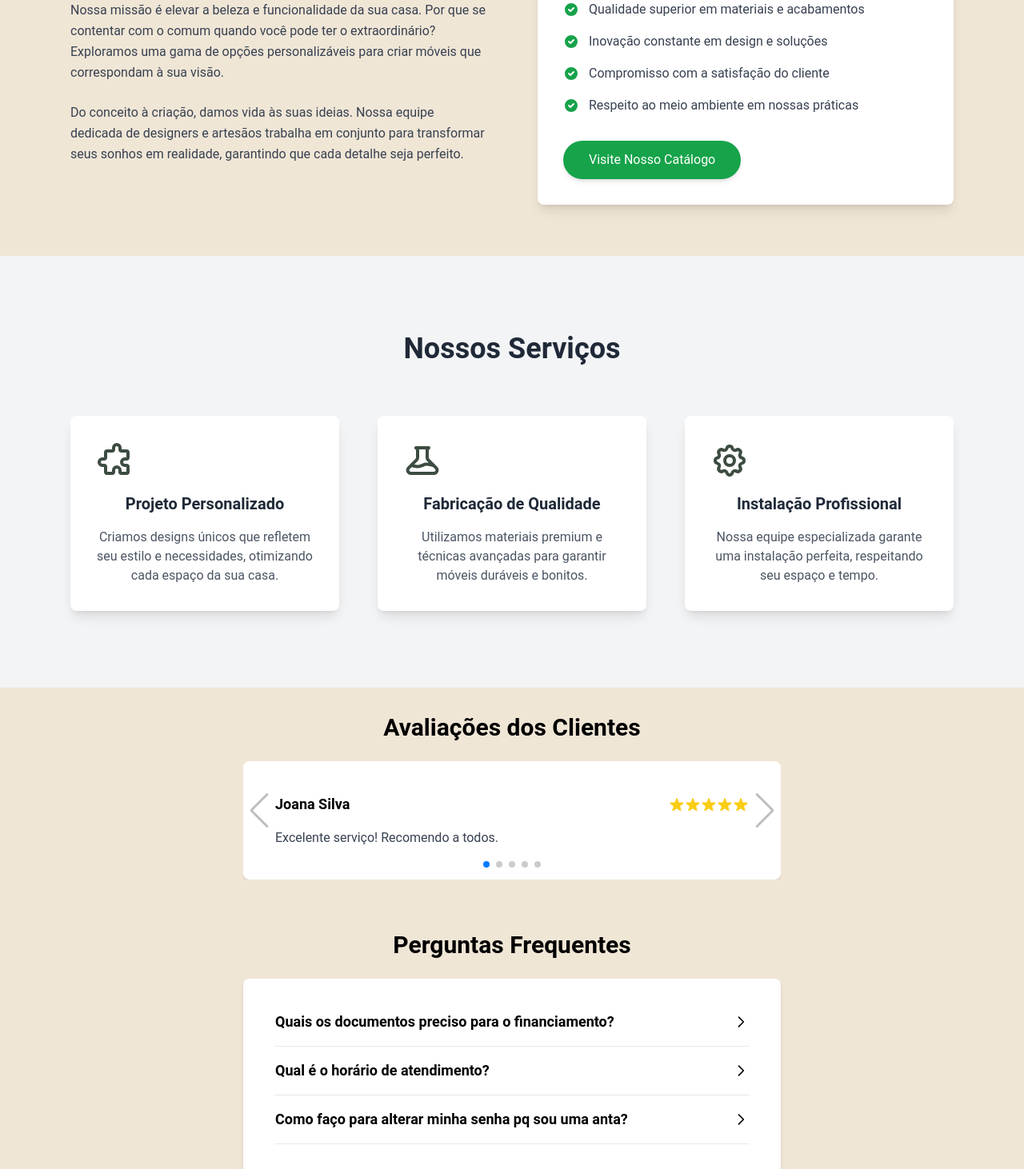
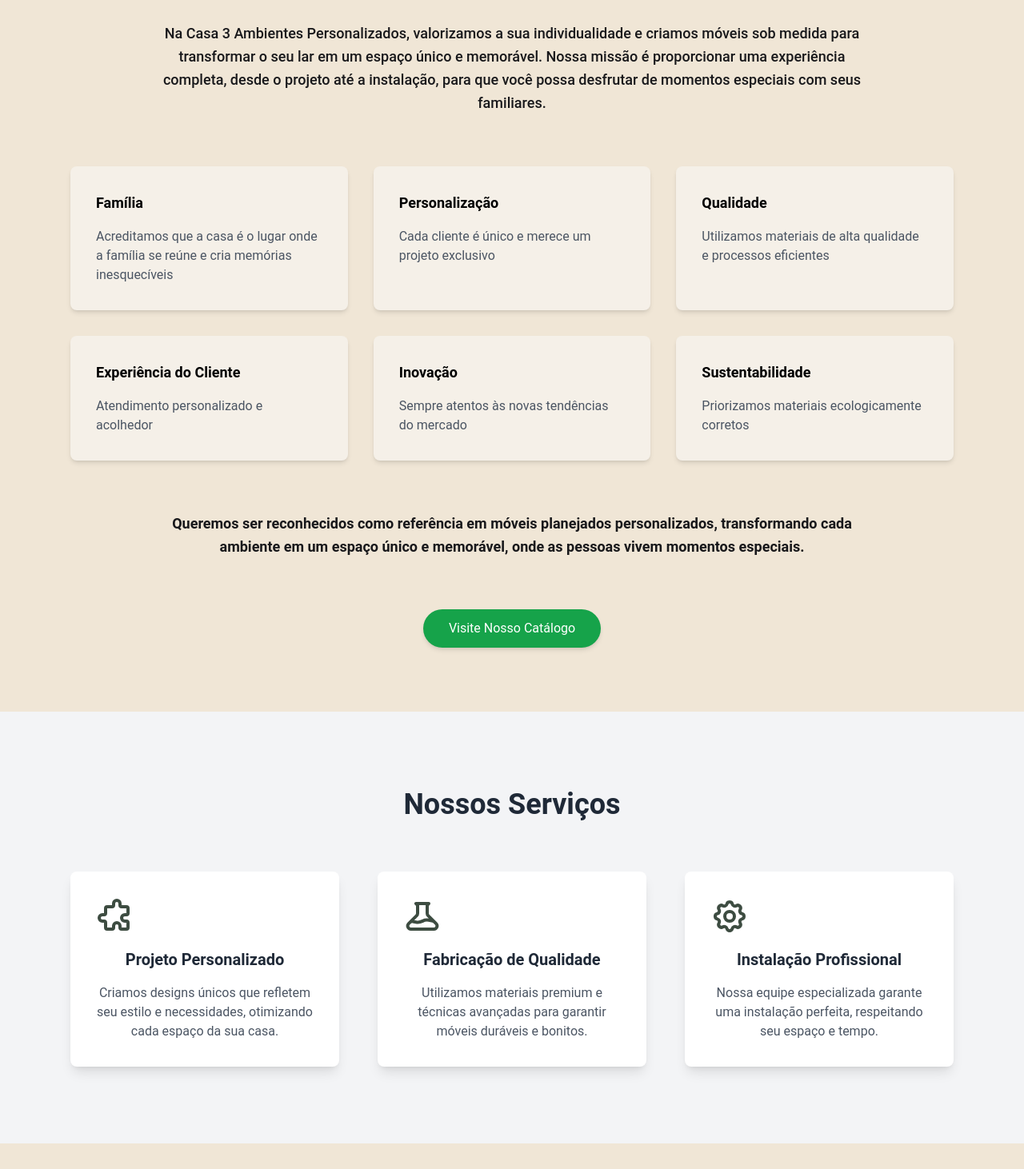
Before and after one commit to GeancarloBastos/ProjetoCasa3, a Next.js app in the folder front/: page / in a window 1280 px wide. Shown: the part 1160-2622 px from the top of the page at 80% size. Built offline with nearby package versions, Linux system fonts and the light colour scheme.

Commit message:
Alteração em COISA P DEDEU

```diff
--- a/front/src/app/globals.css
+++ b/front/src/app/globals.css
@@ -2,29 +2,27 @@
 @tailwind components;
 @tailwind utilities;
 
-.swiper {
-  .swiper-button-next,
-  .swiper-button-prev {
-    color: gray;
-    opacity: 0.5;
-    width: 20px;
-    height: 20px;
-  }
-};
-.swiper {
-  .button-next:hover,
-  .button-prev:hover {
-    opacity: 5;
-  }
-};
-.avaliacoes-swiper .swiper-button-next,
-.avaliacoes-swiper .swiper-button-prev {
-  color: rgba(0, 0, 0, 0.5);
-  transition: color 0.3s;
-  width: 5px;
-  height: 5px;
+.swiper-button-next,
+.swiper-button-prev {
+    width: 40px !important;
+    height: 40px !important;
+    color: #666 !important;
 }
-.avaliacoes-swiper .swiper-button-next:hover,
-.avaliacoes-swiper .swiper-button-prev:hover {
-  color: rgba(0, 0, 0, 0.8);
-};
+
+.swiper-button-next::after,
+.swiper-button-prev::after {
+    font-size: 20px !important;
+    font-weight: bold !important;
+}
+
+.swiper-button-next:hover,
+.swiper-button-prev:hover {
+    color: #333 !important;
+}
+
+.swiper-button-prev {
+    left: -5px !important;
+}
+.swiper-button-next {
+    right: -5px !important;
+}
--- a/front/src/app/orcamento/page.tsx
+++ b/front/src/app/orcamento/page.tsx
@@ -11,18 +11,12 @@ import { useClienteStore } from "@/context/cliente";
 interface FormInputs {
   // Informações do Ambiente
   ambiente: string;
-  metragem: number;
-  altura: number;
-  largura: number;
-  profundidade: number;
 
   // Detalhes do Projeto
   itens: string[];
   cores: string[];
   acabamento: string;
-  iluminacao: boolean;
-  gavetas: boolean;
-  portas: boolean;
+  adicionais: string[];
 
   // Informações Adicionais
   observacoes: string;
@@ -70,6 +64,13 @@ const cores = [
     "Acetinado",
     "Texturizado",
     "Alto Brilho",
+    "Laca",
+    "Verniz",
+    "Porta Americana",
+    "Vidro Reflecta Bronze",
+    "Vidro Incolor",
+    "Vidro Canelado",
+    "Espelho",
   ];
 
   const moveis = [
@@ -83,6 +84,37 @@ const cores = [
     { id: 8, nome: "Cama Planejada" },
     { id: 9, nome: "Mesa" },
     { id: 10, nome: "Painel TV" },
+    { id: 11, nome: "Armários Inferiores Suspensos" },
+    { id: 12, nome: "Armários Inferiores com pés de mdf" },
+    { id: 13, nome: "Armários Superiores com pés para por granito" },
+  ];
+
+  const adicionais = [
+    { id: 1, nome: "Puxadores" },
+    { id: 2, nome: "Rodapé" },
+    { id: 3, nome: "Pedras" },
+    { id: 4, nome: "Gavetas" },
+    { id: 5, nome: "Portas" },
+    { id: 6, nome: "Corrediças" },
+    { id: 7, nome: "Dobradiças" },
+    { id: 8, nome: "Prateleiras" },
+    { id: 9, nome: "Nichos" },
+    { id: 10, nome: "Vidros" },
+    { id: 11, nome: "Espelhos" },
+    { id: 12, nome: "Iluminação" },
+    { id: 13, nome: "Vidro Temperado" },
+    { id: 14, nome: "Vidro Canelado" },
+    { id: 15, nome: "Vidro Incolor" },
+    { id: 16, nome: "Vidro Reflecta Bronze" },
+    { id: 17, nome: "Divisória" },
+    { id: 18, nome: "Porta de Correr" },
+    { id: 19, nome: "Porta de Abrir" },
+    { id: 20, nome: "Porta de Correr com Espelho" },
+    { id: 21, nome: "Porta de Correr com Vidro" },
+    { id: 22, nome: "Porta de Correr com Vidro Reflecta Bronze" },
+    { id: 23, nome: "Porta de Correr com Vidro Incolor" },
+    { id: 24, nome: "Porta de Correr com Vidro Canelado" },
+    { id: 25, nome: "Porta de Correr com Vidro Temperado" },
   ];
 
   const faixasPreco = [
@@ -235,7 +267,7 @@ const cores = [
 
           <div className="grid grid-cols-1 md:grid-cols-2 gap-6">
             <div>
-              <label className="block text-sm font-medium text-gray-700 mb-1">
+              <label className="block text-sm font-semibold text-gray-700 mb-1">
                 Tipo de Ambiente
               </label>
               <select
@@ -251,60 +283,6 @@ const cores = [
                 <p className="mt-1 text-sm text-red-600">{errors.ambiente.message}</p>
               )}
             </div>
-
-            <div>
-              <label className="block text-sm font-medium text-gray-700 mb-1">
-                Metragem (m²)
-              </label>
-              <input
-                type="number"
-                step="0.01"
-                {...register("metragem", {
-                  required: "Informe a metragem",
-                  min: { value: 1, message: "Metragem mínima de 1m²" }
-                })}
-                className="w-full p-2 border border-gray-300 rounded-md focus:ring-blue-500 focus:border-blue-500"
-              />
-              {errors.metragem && (
-                <p className="mt-1 text-sm text-red-600">{errors.metragem.message}</p>
-              )}
-            </div>
-
-            <div>
-              <label className="block text-sm font-medium text-gray-700 mb-1">
-                Altura (m)
-              </label>
-              <input
-                type="number"
-                step="0.01"
-                {...register("altura", { required: "Informe a altura" })}
-                className="w-full p-2 border border-gray-300 rounded-md focus:ring-blue-500 focus:border-blue-500"
-              />
-            </div>
-
-            <div>
-              <label className="block text-sm font-medium text-gray-700 mb-1">
-                Largura (m)
-              </label>
-              <input
-                type="number"
-                step="0.01"
-                {...register("largura", { required: "Informe a largura" })}
-                className="w-full p-2 border border-gray-300 rounded-md focus:ring-blue-500 focus:border-blue-500"
-              />
-            </div>
-
-            <div>
-              <label className="block text-sm font-medium text-gray-700 mb-1">
-                Profundidade (m)
-              </label>
-              <input
-                type="number"
-                step="0.01"
-                {...register("profundidade", { required: "Informe a profundidade" })}
-                className="w-full p-2 border border-gray-300 rounded-md focus:ring-blue-500 focus:border-blue-500"
-              />
-            </div>
           </div>
         </div>
 
@@ -313,7 +291,7 @@ const cores = [
 
           <div className="space-y-6">
             <div>
-              <label className="block text-sm font-medium text-gray-700 mb-2">
+              <label className="block text-sm font-semibold text-gray-700 mb-2">
                 Móveis Desejados
               </label>
               <div className="grid grid-cols-2 md:grid-cols-3 gap-4">
@@ -332,7 +310,7 @@ const cores = [
             </div>
 
             <div>
-              <label className="block text-sm font-medium text-gray-700 mb-2">
+              <label className="block text-sm font-semibold text-gray-700 mb-2">
                 Cores Preferidas
               </label>
               <div className="grid grid-cols-2 md:grid-cols-4 gap-4">
@@ -351,7 +329,7 @@ const cores = [
             </div>
 
             <div>
-              <label className="block text-sm font-medium text-gray-700 mb-2">
+              <label className="block text-sm font-semibold text-gray-700 mb-2">
                 Tipo de Acabamento
               </label>
               <select
@@ -365,33 +343,21 @@ const cores = [
               </select>
             </div>
 
-            <div className="grid grid-cols-1 md:grid-cols-3 gap-4">
-              <label className="flex items-center space-x-2">
-                <input
-                  type="checkbox"
-                  {...register("iluminacao")}
-                  className="rounded border-gray-300 text-blue-600 focus:ring-blue-500"
-                />
-                <span className="text-sm text-gray-700">Iluminação LED</span>
-              </label>
-
-              <label className="flex items-center space-x-2">
-                <input
-                  type="checkbox"
-                  {...register("gavetas")}
-                  className="rounded border-gray-300 text-blue-600 focus:ring-blue-500"
-                />
-                <span className="text-sm text-gray-700">Gavetas</span>
-              </label>
-
-              <label className="flex items-center space-x-2">
-                <input
-                  type="checkbox"
-                  {...register("portas")}
-                  className="rounded border-gray-300 text-blue-600 focus:ring-blue-500"
-                />
-                <span className="text-sm text-gray-700">Portas</span>
-              </label>
+            <div className="block text-sm text-gray-700 mb-2">
+              <label className="block text-sm font-semibold text-gray-700 mb-2">Adicionais</label>
+              <div className="grid grid-cols-2 md:grid-cols-4 gap-4">
+                {adicionais.map(adc => (
+                <label key={adc.id} className="flex items-center space-x-2">
+                    <input
+                      type="checkbox"
+                      {...register("adicionais")}
+                      value={adc.id}
+                      className="rounded border-gray-300 text-blue-600 focus:ring-blue-500"
+                    />
+                    <span className="text-sm text-gray-700">{adc.nome}</span>
+                  </label>
+                ))}
+              </div>
             </div>
           </div>
         </div>
--- a/front/src/app/page.tsx
+++ b/front/src/app/page.tsx
@@ -40,47 +40,81 @@ export default function Page() {
         <div className="">
           <Carousel />
         </div>
-        <section id="about" className="bg-colorc3bege py-16">
+        <section id="about" className="bg-colorc3bege py-20">
           <div className="container mx-auto px-6 max-w-6xl">
-            <h2 className="text-4xl font-bold mb-12 text-gray-800 text-center">Sobre Nós</h2>
-            <div className="grid grid-cols-1 lg:grid-cols-2 gap-16">
-              <div className="space-y-6">
-                <p className="text-gray-700 leading-relaxed">
-                  Na Casa 3 Ambientes Personalizados, nossa paixão é transformar espaços em lares extraordinários. Especializamo-nos em móveis planejados que não apenas otimizam cada ambiente, mas também refletem a personalidade única de nossos clientes.
-                </p>
-                <p className="text-gray-700 leading-relaxed">
-                  Nossa missão é elevar a beleza e funcionalidade da sua casa. Por que se contentar com o comum quando você pode ter o extraordinário? Exploramos uma gama de opções personalizáveis para criar móveis que correspondam à sua visão.
-                </p>
-                <p className="text-gray-700 leading-relaxed">
-                  Do conceito à criação, damos vida às suas ideias. Nossa equipe dedicada de designers e artesãos trabalha em conjunto para transformar seus sonhos em realidade, garantindo que cada detalhe seja perfeito.
+            <h2 className="text-4xl font-bold mb-12 text-zinc-900 text-center">Sobre Nós</h2>
+
+            <div className="max-w-4xl mx-auto mb-16 space-y-6 text-lg font-medium">
+              <p className="text-zinc-900 leading-relaxed text-center text-xl font-semibold">
+                <span className="underline font-bold text-2xl text-black">Nossa missão</span> é conectar as pessoas com seus lares através de móveis planejados que promovem
+                o bem-estar e a harmonia familiar. Buscamos criar ambientes que inspirem momentos de alegria,
+                conforto e união.
+              </p>
+              <p className="text-zinc-900 leading-relaxed text-center">
+                Na Casa 3 Ambientes Personalizados, valorizamos a sua individualidade e criamos móveis
+                sob medida para transformar o seu lar em um espaço único e memorável. Nossa missão é proporcionar
+                uma experiência completa, desde o projeto até a instalação, para que você possa desfrutar
+                de momentos especiais com seus familiares.
+              </p>
+
+            </div>
+
+            <div className="grid grid-cols-1 md:grid-cols-2 lg:grid-cols-3 gap-8">
+              <div className="bg-cards p-8 rounded-lg shadow-md">
+                <h3 className="font-semibold mb-4 text-lg">Família</h3>
+                <p className="text-gray-600">
+                  Acreditamos que a casa é o lugar onde a família se reúne e cria memórias inesquecíveis
                 </p>
               </div>
-              <div className="bg-white p-8 rounded-lg shadow-lg">
-                <h3 className="text-2xl font-semibold mb-6 text-gray-800">Nossos Valores</h3>
-                <ul className="space-y-4">
-                  {[
-                    "Personalização em cada projeto",
-                    "Qualidade superior em materiais e acabamentos",
-                    "Inovação constante em design e soluções",
-                    "Compromisso com a satisfação do cliente",
-                    "Respeito ao meio ambiente em nossas práticas"
-                  ].map((valor, index) => (
-                    <li key={index} className="flex items-center text-gray-700">
-                      <svg className="w-5 h-5 mr-3 text-green-600" fill="currentColor" viewBox="0 0 20 20">
-                        <path fillRule="evenodd" d="M10 18a8 8 0 100-16 8 8 0 000 16zm3.707-9.293a1 1 0 00-1.414-1.414L9 10.586 7.707 9.293a1 1 0 00-1.414 1.414l2 2a1 1 0 001.414 0l4-4z" clipRule="evenodd" />
-                      </svg>
-                      {valor}
-                    </li>
-                  ))}
-                </ul>
-                <div className="mt-8">
-                  <a href="./catalogo" className="bg-green-600 text-white px-8 py-3 rounded-full hover:bg-colorc3 transition duration-300 shadow-md inline-block text-center">
-                    Visite Nosso Catálogo
-                  </a>
-                </div>
+
+              <div className="bg-cards p-8 rounded-lg shadow-md">
+                <h3 className="font-semibold mb-4 text-lg">Personalização</h3>
+                <p className="text-gray-600">
+                  Cada cliente é único e merece um projeto exclusivo
+                </p>
+              </div>
+
+              <div className="bg-cards p-8 rounded-lg shadow-md">
+                <h3 className="font-semibold mb-4 text-lg">Qualidade</h3>
+                <p className="text-gray-600">
+                  Utilizamos materiais de alta qualidade e processos eficientes
+                </p>
+              </div>
+
+              <div className="bg-cards p-8 rounded-lg shadow-md">
+                <h3 className="font-semibold mb-4 text-lg">Experiência do Cliente</h3>
+                <p className="text-gray-600">
+                  Atendimento personalizado e acolhedor
+                </p>
+              </div>
+
+              <div className="bg-cards p-8 rounded-lg shadow-md">
+                <h3 className="font-semibold mb-4 text-lg">Inovação</h3>
+                <p className="text-gray-600">
+                  Sempre atentos às novas tendências do mercado
+                </p>
+              </div>
+
+              <div className="bg-cards p-8 rounded-lg shadow-md">
+                <h3 className="font-semibold mb-4 text-lg">Sustentabilidade</h3>
+                <p className="text-gray-600">
+                  Priorizamos materiais ecologicamente corretos
+                </p>
               </div>
             </div>
+
           </div>
+              <div className="max-w-4xl mx-auto mb-16 mt-16 space-y-6 text-lg font-semibold">
+                <p className="text-zinc-900 leading-relaxed text-center">
+                  Queremos ser reconhecidos como referência em móveis planejados personalizados, transformando
+                  cada ambiente em um espaço único e memorável, onde as pessoas vivem momentos especiais.
+                </p>
+              </div>
+            <div className="text-center mt-12">
+              <a href="./catalogo" className="bg-green-600 text-white px-8 py-3 rounded-full hover:bg-colorc3 transition duration-300 shadow-md inline-block">
+                Visite Nosso Catálogo
+              </a>
+            </div>
         </section>
 
         <section id="services" className="bg-gray-100 py-24">
--- a/front/src/components/Avaliacoes.tsx
+++ b/front/src/components/Avaliacoes.tsx
@@ -35,7 +35,7 @@ const reviews = [
 
 export default function Avaliacoes() {
   return (
-    <div className="max-w-2xl mx-auto py-8">
+    <div className="max-w-2xl mx-auto py-8 mt-16">
       <h2 className="text-3xl font-bold mb-6 text-center">Avaliações dos Clientes</h2>
       <Swiper
         className='avaliacoes-swiper'
@@ -48,7 +48,7 @@ export default function Avaliacoes() {
       >
         {reviews.map((review, index) => (
           <SwiperSlide key={index}>
-            <div className="bg-white shadow-md rounded-lg p-10">
+            <div className="bg-colorc3brancobg shadow-md rounded-lg p-10">
               <div className="flex items-center mb-4">
                 <div className="text-lg font-semibold">{review.name}</div>
                 <div className="ml-auto flex">
--- a/front/src/components/Faq.tsx
+++ b/front/src/components/Faq.tsx
@@ -2,17 +2,33 @@ import React, { useState } from 'react';
 
 const faqData = [
   {
-    question: "Quais os documentos preciso para o financiamento?",
-    answer: "Você pode entrar em contato com o suporte através do nosso formulário de contato ou pelo telefone disponível em nosso site.",
+    question: "Formas de Pagamento",
+    answer: "A vista, podendo pagar todo na assinatura do contrato com desconto, ou 60% na assinatura do contrato e 40% no dia que começar a montagem. Financiamento em até 36x com entrada para até 150 dias (mediante aprovação de crédito). Parcelamento no cartao em até 18x. Parcelamento em até 10x sem juros (no cartão ou no boleto). Pagamento antecipado (para aqueles que compraram na planta pode ir pagando antecipado uma parcela que achar adequado, e não terá juros e nem reajuste pelo prazo de 12 meses. para prazos maiores, também não terá juros, apenas o reajuste do material).",
   },
   {
-    question: "Qual é o horário de atendimento?",
-    answer: "Nosso horário de atendimento é de segunda a sexta, das 9h às 18h.",
+    question: "Qual é o prazo de entrega?",
+    answer: "Entregamos montado em até 45 dias corridos.",
   },
   {
-    question: "Como faço para alterar minha senha pq sou uma anta?",
-    answer: "Para alterar sua senha, acesse a seção de configurações da sua conta e siga as instruções.",
+    question: "Pode atrasar a entrega?",
+    answer: "Nós garantimos que a entrega seja feita em até 45 dias corridos.  o que pode ocorrer se tiver alguma assistência de alguma peça que tenha vindo danificada, ou tenha sido danificada na montagem prestamos assistência em até 15 dias. mas deixamos todos os móveis prontos, apenas aguardamos a assistência.",
   },
+  {
+    question: "Como funciona o projeto?",
+    answer: "Nosso projeto é gratuito, fazemos todo o processo de design de interiores, inclusive ajudamos na escolha de acabamentos, cores, cortinas, papel de parede, decoração. Primeiro temos uma conversa com o cliente, que vai nos passar todas as informações necessárias para fazermos o projeto. medidas, plantas, inspirações, podem nos enviar audios, gostamos da conversa diretamente com nossos clientes, sabemos que esse momento de escolhas tem que ficar bem alinhado para ficar um projeto personalizado e exclusivo para cada gosto. Depois de todas as informações colhida, vamos para a parte da execução do projeto, entao marcamos a apresentação, é aquela hora que o cliente vem até a loja, toma um café gostoso, e definimos os detalhes. Se tiver alguma alteração no projeto marcamos uma nova apresentação e depois finalizamos o contrato, conferimos as medidas, e enviamos o pedido para a fábrica. Pronto é só aguardar, que em torno de 30 dias em média estamos agendando a montagem. Aí é só relaxar que tudo dará certo. só acompanhamos toda a montagem, e depois fazemos uma vistoria, se ficar alguma pendência, ajustamos para entregar e arrumar alguma coisa em até 15 dias. E por fim assinamos o termo de entrega final. Então a garantia de 5 anos para defeito de fábrica começa a correr!",
+  },
+  {
+    question: "Posso tirar foto do projeto para mostrar para meu conjuge? Ou vocês enviam uma foto pelo whats?",
+    answer: "Enviamos sim! Aí pedimos um adiantamento de R$150,00 por ambiente para enviar. Depois não se preocupe, esse valor será abatido do valor restante. Caso não feche o projeto com a gente esse valor fica como pagamento do projeto, que é cobrado apenas nesses casos.",
+  },
+  {
+    question: "Como funciona o financiamento?",
+    answer: "Trabalhamos com duas financieras a losango e o santander. Nossa taxa de juros variam de 2.5 até 2.95% ao mês enviamos os dados do cliente direto para o site dos bancos, e na hora recebemos a resposta sobre a aprovação do crédito. Depois é só formalizar a venda fazer a assinatura eletrônica.",
+  },
+  {
+  question: "Quais documentos que precisa para o financiamento?",
+  answer: "Nome completo, rg com data de expedição, cpf, nome da mãe, endereço, email, telefone e renda mensal",
+},
 ];
 
 export default function FAQ() {
@@ -23,9 +39,9 @@ export default function FAQ() {
   };
 
   return (
-    <div className="max-w-2xl mx-auto py-8">
+    <div className="max-w-2xl mx-auto py-8 mb-16 mt-10">
       <h2 className="text-3xl font-bold mb-6 text-center">Perguntas Frequentes</h2>
-      <div className="space-y-4 bg-white shadow-md rounded-lg p-10">
+      <div className="space-y-4 bg-colorc3brancobg shadow-md rounded-lg p-10">
         {faqData.map((item, index) => (
           <div key={index} className="border-b border-gray-200 pb-4">
             <button
--- a/front/src/components/Header.tsx
+++ b/front/src/components/Header.tsx
@@ -20,7 +20,7 @@ export function Header() {
   return (
     <nav className="bg-zinc-900">
       <div className="max-w-7xl mx-auto px-4 sm:px-6 lg:px-8">
-        <div className="flex items-center justify-between h-20">
+        <div className="flex items-center justify-between h-24">
           <div className="flex items-center">
             <Link href="/" className="flex-shrink-0">
               <img src="./logoc3SFundo.png" className="h-16 w-auto" alt="Logo" />
--- a/front/tailwind.config.ts
+++ b/front/tailwind.config.ts
@@ -22,6 +22,7 @@ const config: Config = {
         'colorc3marrom': '#a67b5b',
         'colorc3rosapastel': '#d9a5b3',
         'colorc3verde': '#809b8a',
+        'cards': '#F5F0E8',
       },
       'fontFamily': {
         'nunito': ['"Nunito"', 'serif'],
```
Also changed, not shown: front/src/app/contato/page.tsx (+4 -6 lines).
